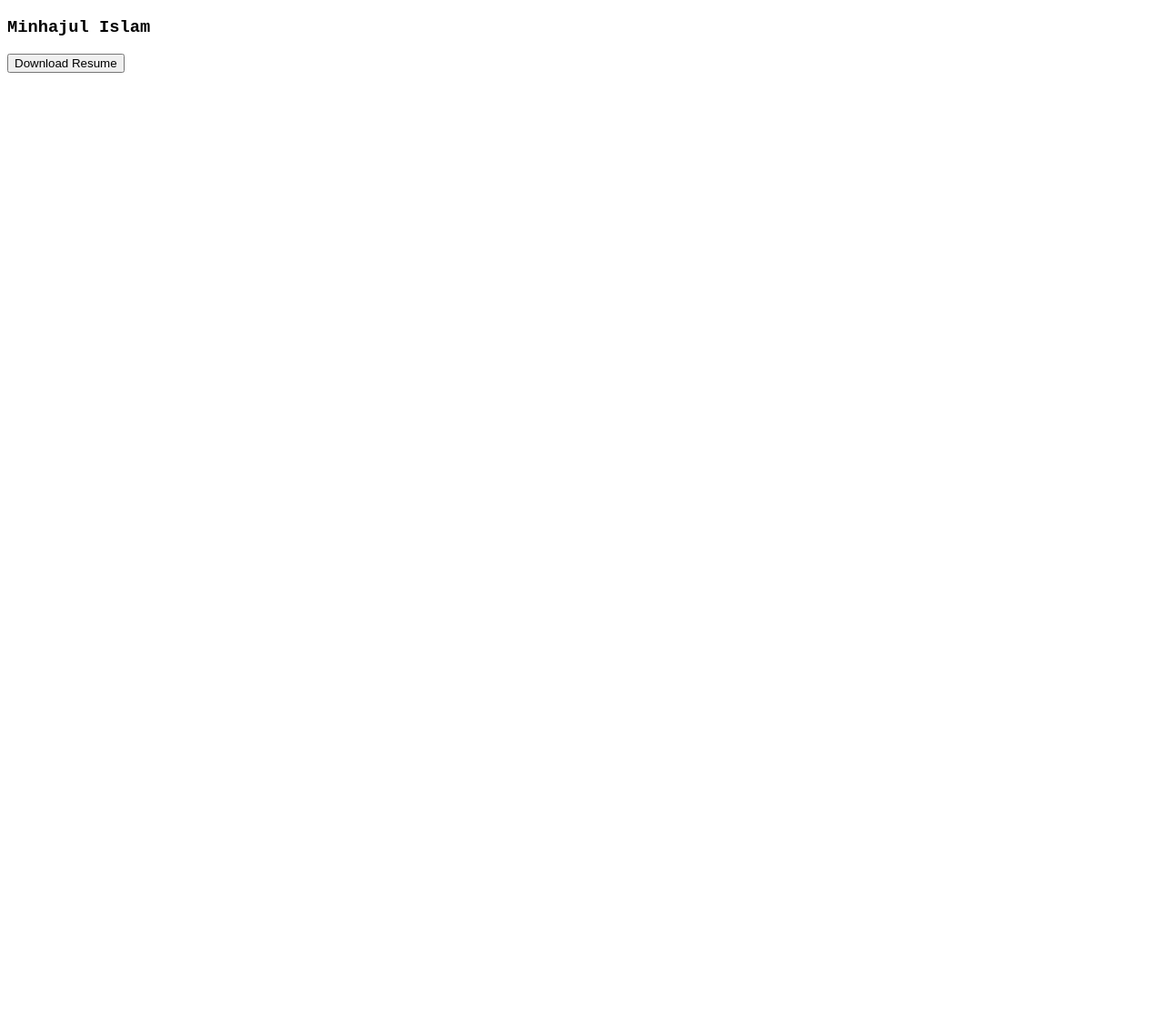
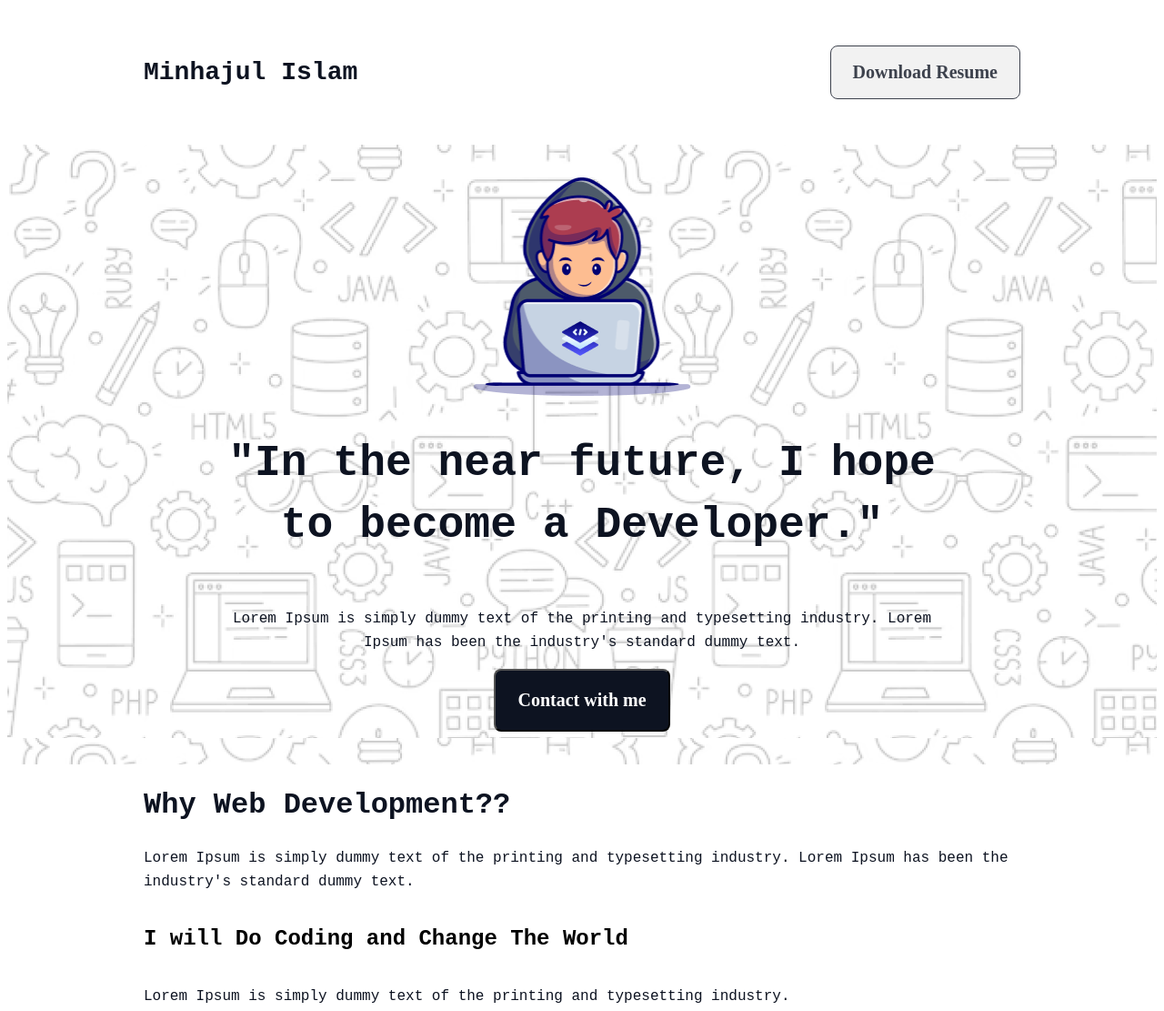
Before and after one commit to Minhajh2o/Web-Development-Challenge-Begins-Assignment-1, a plain HTML site: page index.html in a window 1280 px wide. Shown: the top 1111 px of the page at 91% size. Before the commit the page ends 800 px from the top, so only its background shows below. Drawn offline with Linux system fonts and the light colour scheme; a web font is replaced by a local one.

Commit message:
Header compleated and first section added without styles

```diff
--- a/index.html
+++ b/index.html
@@ -14,8 +14,40 @@
     <header>
         <nav>
             <h3>Minhajul Islam</h3>
-            <button>Download Resume</button>
+            <button class="btn-primary">Download Resume</button>
         </nav>
+        <section class="banner">
+            <img src="assets/Group.png" alt="">
+            <h1 class="banner-title">"In the near future, I hope to become a Developer."</h1>
+            <p class="banner-description">Lorem Ipsum is simply dummy text of the printing and typesetting industry.
+                Lorem Ipsum has been the industry's standard dummy text.</p>
+            <button type="button" class="contact-btn">Contact with me</button>
+        </section>
     </header>
+    <main class="margin">
+        <section class="section-1">
+            <h2>Why Web Development??</h2>
+            <p>Lorem Ipsum is simply dummy text of the printing and typesetting industry. Lorem Ipsum has been the
+                industry's standard dummy text.</p>
+            <div class="card1">
+                <h4 class="card-title">I will Do Coding and Change The World</h4>
+                <p class="card-description">Lorem Ipsum is simply dummy text of the printing and typesetting industry.</p>
+                <button class="btn-primary">Learn More</button>
+                <div class="card-image"><img src="assets/Layer_1.png" alt=""></div>
+            </div>
+            <div class="card2">
+                <div class="card-image"><img src="assets/Group 3.png" alt=""></div>
+                <h4 class="card-title">I will help People by creating Modern Web System</h4>
+                <p class="card-description">Lorem Ipsum is simply dummy text of the printing and typesetting industry.</p>
+                <button class="btn-primary">Learn More</button>
+            </div>
+            <div class="card3">
+                <h4 class="card-title">I will Do Coding and Change The World</h4>
+                <p class="card-description">Lorem Ipsum is simply dummy text of the printing and typesetting industry.</p>
+                <button class="btn-primary">Learn More</button>
+                <div class="card-image"><img src="assets/Group 4.png" alt=""></div>
+            </div>
+        </section>
+    </main>
 </body>
 </html>
--- a/styles/styles.css
+++ b/styles/styles.css
@@ -4,3 +4,114 @@
   font-weight: weight;
   font-style: normal;
 }
+
+/* shared styles */
+h1 {
+  color: #0D1321;
+  font-size: 48px;
+  font-weight: 800;
+  line-height: 68px;
+  /* 141.667% */
+}
+
+h2 {
+  color: #0D1321;
+  font-size: 32px;
+  font-weight: 800;
+  line-height: normal;
+}
+
+h3 {
+  color: #0D1321;
+  font-size: 28px;
+  font-weight: 800;
+  line-height: normal;
+}
+
+h4 {
+  font-size: 24px;
+  font-weight: 700;
+  line-height: 36px;
+  /* 150% */
+}
+
+h5 {
+  color: #0D1321;
+  font-size: 20px;
+  font-weight: 600;
+  line-height: normal;
+}
+
+p {
+  color: #0D1321;
+  font-size: 16px;
+  font-weight: 400;
+  line-height: 26px;
+  /* 162.5% */
+}
+
+.btn-primary {
+  display: inline-flex;
+  padding: 17px 24px;
+  justify-content: center;
+  align-items: center;
+  gap: 10px;
+  border: 1px solid #0D1321;
+  border-radius: 8px;
+  opacity: 0.8;
+  /* btn text styles */
+  color: #0D1321;
+  text-align: center;
+  font-family: "Azeret Mono";
+  font-size: 20px;
+  font-style: normal;
+  font-weight: 600;
+  line-height: normal;
+}
+
+/* body styles */
+.margin {
+  margin: 0 150px;
+}
+
+/* header styles */
+nav {
+  display: flex;
+  justify-content: space-between;
+  align-items: center;
+  margin: 36px 150px;
+}
+.contact-btn {
+  display: flex;
+  padding: 21px 24px;
+  justify-content: center;
+  align-items: center;
+  gap: 10px;
+  border-radius: 8px;
+  background: #0D1321;
+  /* btn text */
+  color: #FFF;
+  text-align: center;
+  font-family: "Azeret Mono";
+  font-size: 20px;
+  font-style: normal;
+  font-weight: 600;
+  line-height: normal;
+}
+
+.banner {
+  display: flex;
+  flex-direction: column;
+  text-align: center;
+  /* justify-content: center; */
+  align-items: center;
+  background-image: url("../assets/Hero-bg.png");
+  padding: 36px 221px;
+}
+.banner img {
+  width: 240.283px;
+  height: 240px;
+  flex-shrink: 0;
+}
+
+/* section-1 styles */
```
